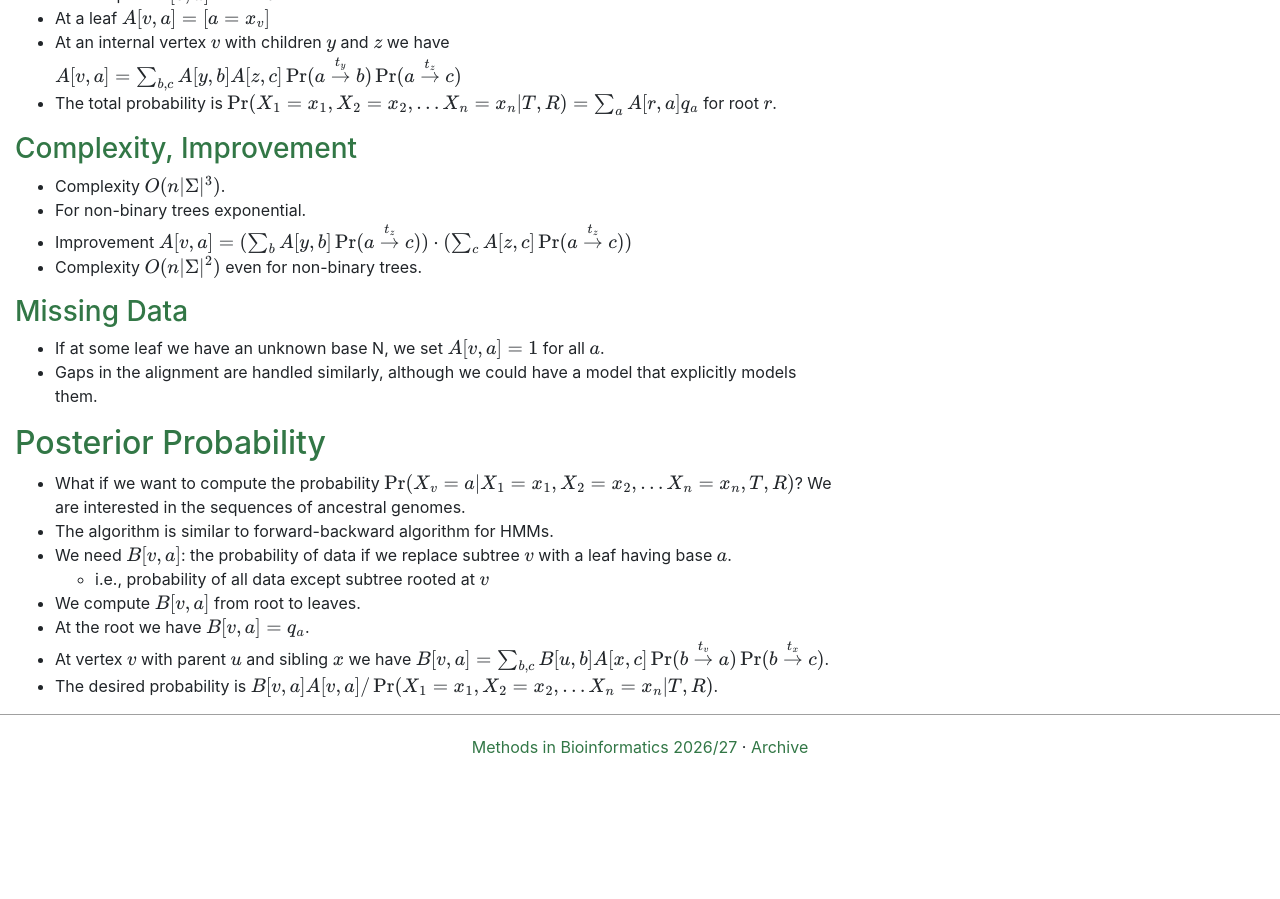
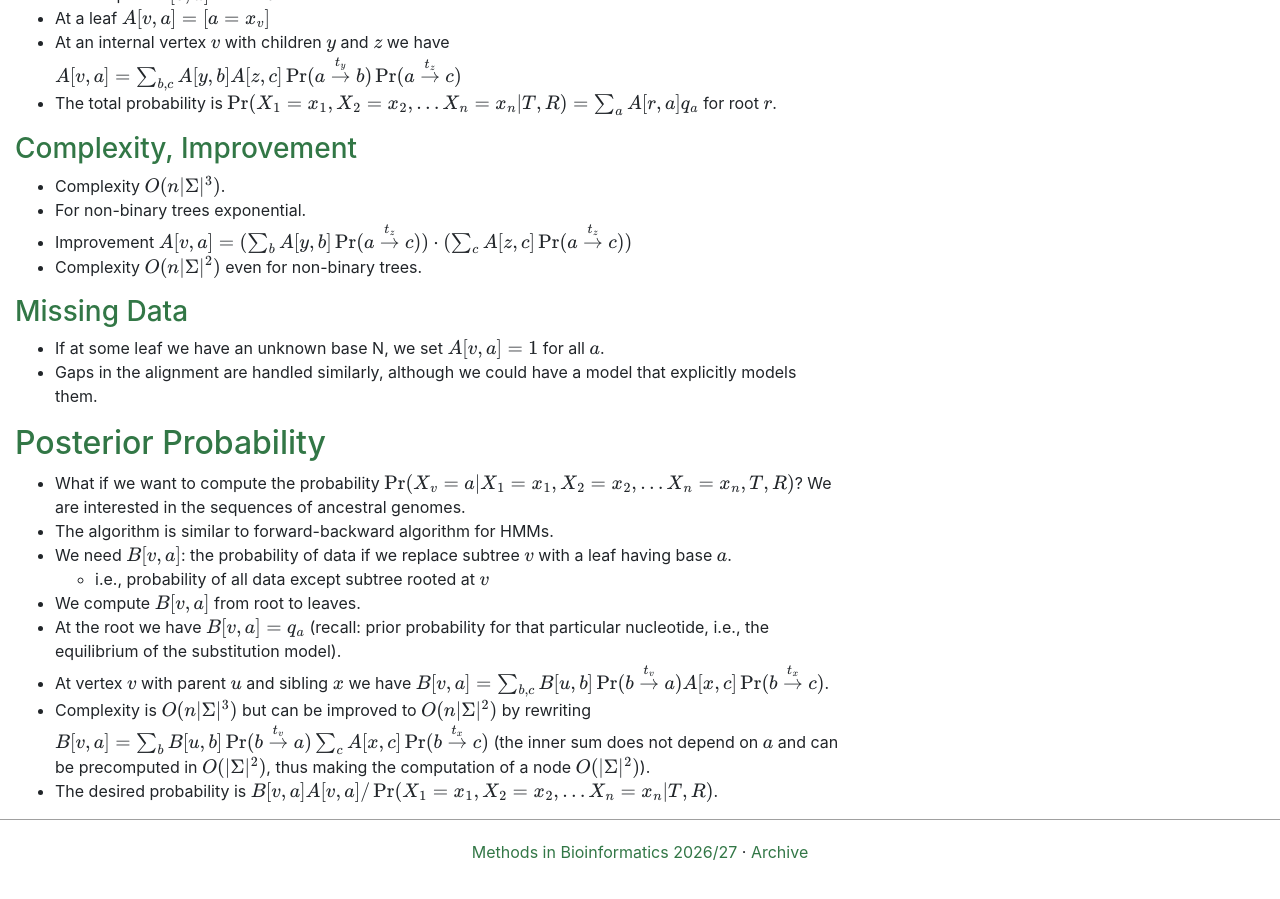
Before and after one commit to fmfi-compbio/mbi, a Jekyll site: the page built from notes/ci-phylo-en.md, in a window 1280 px wide and 900 px high, scrolled down 1248 px. Built offline with Jekyll 4.4.1, drawn with Linux system fonts in a browser that asks for light colours; nearby versions of some CDN libraries; our own code applies the rules of GitHub Pages for plain Markdown files; before the commit the page ends 2043 px from its top, so only the background shows below that.

Commit message:
Update and publish ci-phylo-en notes

```diff
--- a/notes/ci-phylo-en.md
+++ b/notes/ci-phylo-en.md
@@ -69,7 +69,10 @@ $N[v,a] = [a\ne b]$
 - We need $B[v,a]$: the probability of data if we replace subtree $v$ with a leaf having base $a$.
     - i.e., probability of all data except subtree rooted at $v$
 - We compute $B[v,a]$ from root to leaves.
-- At the root we have $B[v,a] = q_a$.
+- At the root we have $B[v,a] = q_a$ (recall: prior probability for that particular nucleotide, i.e., the equilibrium of the substitution model).
 - At vertex $v$ with parent $u$ and sibling $x$ we have
-    $B[v,a]=\sum_{b,c} B[u,b]A[x,c]\Pr(b\stackrel{t_v}{\rightarrow} a) \Pr(b\stackrel{t_x}{\rightarrow} c)$.
+    $B[v,a]=\sum_{b,c} B[u,b]\Pr(b\stackrel{t_v}{\rightarrow} a) A[x,c]\Pr(b\stackrel{t_x}{\rightarrow} c)$.
+- Complexity is $O(n\|\\Sigma\|^3)$ but can be improved to $O(n\|\\Sigma\|^2)$ by rewriting
+    $B[v,a]=\sum_{b} B[u,b]\Pr(b\stackrel{t_v}{\rightarrow} a) \sum_{c} A[x,c]\Pr(b\stackrel{t_x}{\rightarrow} c)$
+  (the inner sum does not depend on $a$ and can be precomputed in $O(\|\\Sigma\|^2)$, thus making the computation of a node $O(\|\\Sigma\|^2)$).
 - The desired probability is $B[v,a]A[v,a] / \\Pr(X_1=x_1, X_2=x_2,\dots X_n=x_n\|T,R)$.
```
Also changed, not shown: Materials.md (+1 -1 lines).
